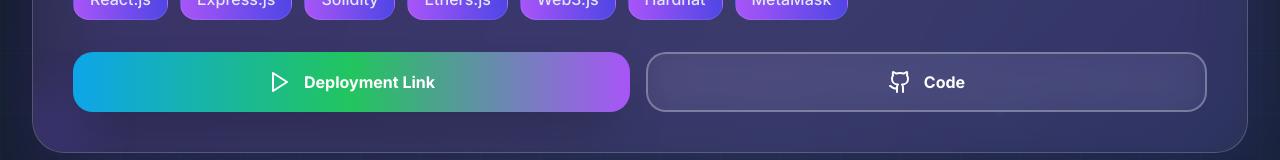
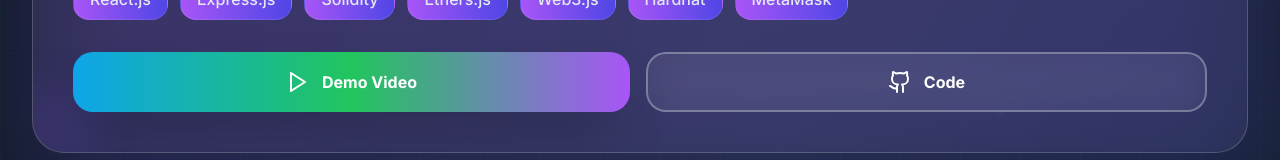
Before and after one commit to JunaidCD/Portfolio-, a React (Vite) app: page / in a window 1280 px wide. Both pictures are taken after a click on the button "View My Work". Shown: the part 1087-1247 px from the top of the page. Built offline with nearby package versions, Linux system fonts and the light colour scheme.

Commit message:
Fixed some bug

```diff
--- a/src/components/Projects.jsx
+++ b/src/components/Projects.jsx
@@ -345,7 +345,7 @@ const Projects = () => {
 
                           <span className="relative flex items-center justify-center space-x-3">
                             <Play className="w-6 h-6 group-hover/btn:scale-125 transition-transform duration-500" />
-                            <span>Deployment Link</span>
+                            <span>{project.title.includes('AyurHerb') ? 'Deployment Link' : 'Demo Video'}</span>
                           </span>
                         </button>
 
@@ -508,7 +508,7 @@ const Projects = () => {
 
                           <span className="relative flex items-center justify-center space-x-3">
                             <Play className="w-6 h-6 group-hover/btn:scale-125 transition-transform duration-500" />
-                            <span>Deployment Link</span>
+                            <span>Demo Video</span>
                           </span>
                         </button>
 
```
